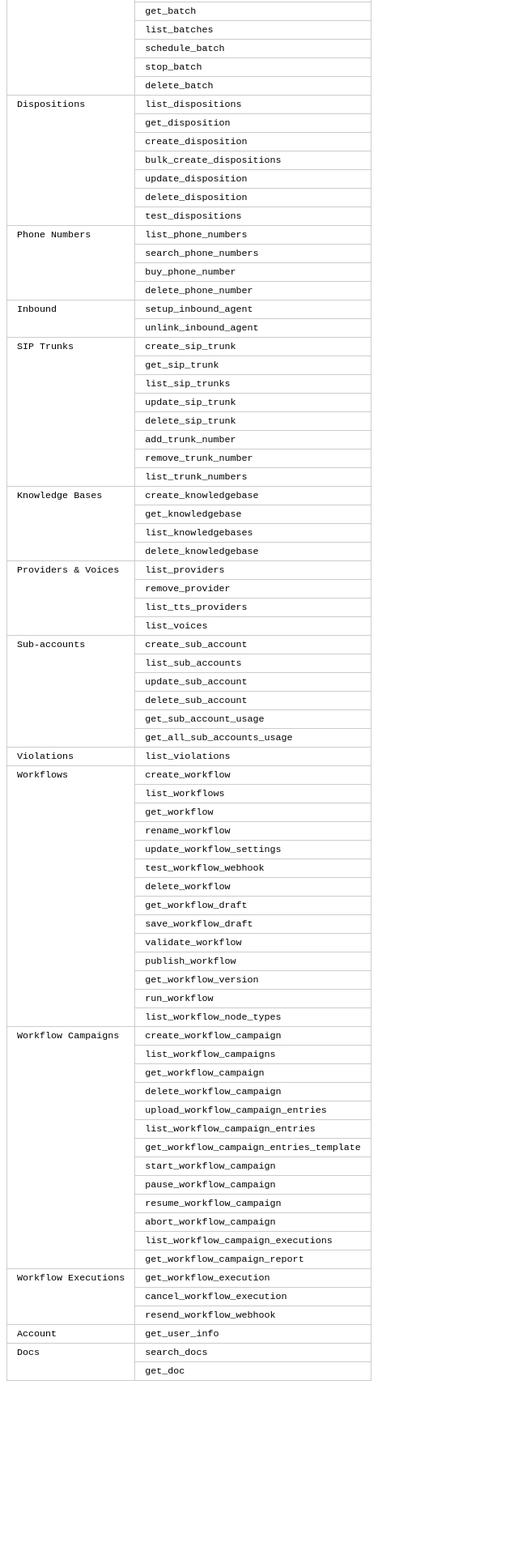
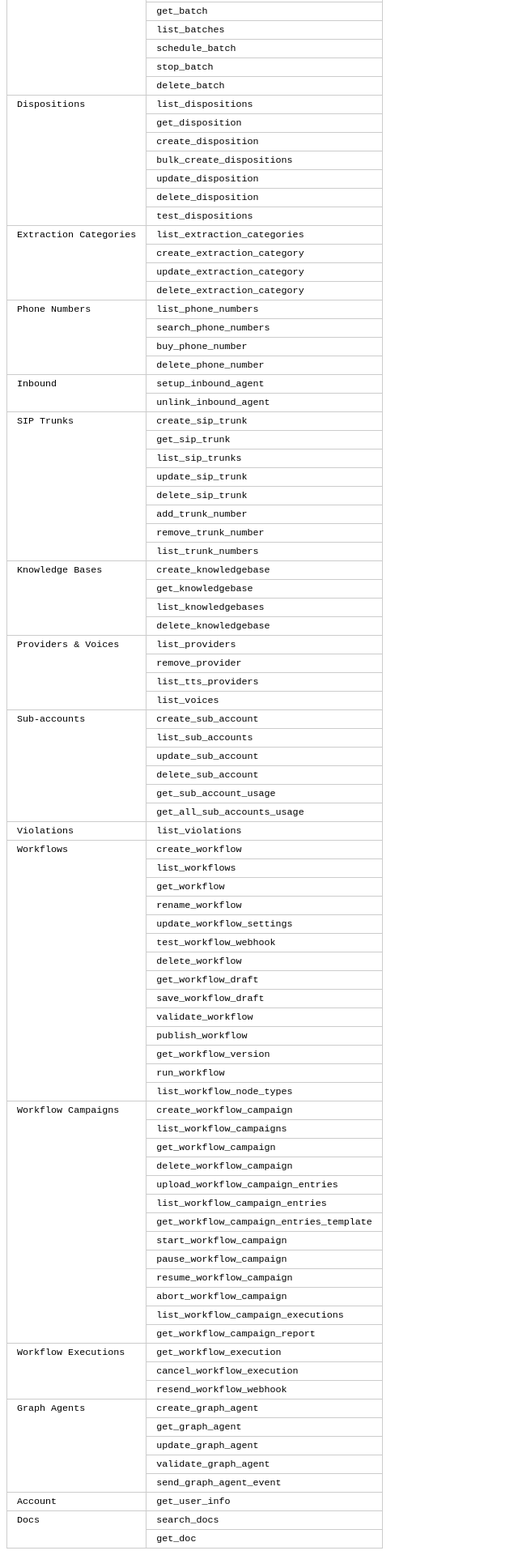
Before and after one commit to bolna-ai/mcp, a Next.js app: page / in a window 1280 px wide. Shown: the part 1276-3196 px from the top of the page at 81% size, without its empty margins (0-640 px from the left). Before the commit the page ends 2989 px from the top, so only its background shows below. Built offline with nearby package versions, Linux system fonts and the light colour scheme.

Commit message:
feat: list graph agent tools on the landing page
Add the Graph Agents category to mcp.bolna.ai. Also add the four
extraction-category tools, which were registered but missing from the
page, so the listed count matches the server's 96 tools.

```diff
--- a/app/page.tsx
+++ b/app/page.tsx
@@ -45,6 +45,15 @@ const TOOL_CATEGORIES: { category: string; tools: string[] }[] = [
       "update_disposition",
       "delete_disposition",
       "test_dispositions",
+    ],
+  },
+  {
+    category: "Extraction Categories",
+    tools: [
+      "list_extraction_categories",
+      "create_extraction_category",
+      "update_extraction_category",
+      "delete_extraction_category",
     ],
   },
   {
@@ -141,6 +150,16 @@ const TOOL_CATEGORIES: { category: string; tools: string[] }[] = [
   {
     category: "Workflow Executions",
     tools: ["get_workflow_execution", "cancel_workflow_execution", "resend_workflow_webhook"],
+  },
+  {
+    category: "Graph Agents",
+    tools: [
+      "create_graph_agent",
+      "get_graph_agent",
+      "update_graph_agent",
+      "validate_graph_agent",
+      "send_graph_agent_event",
+    ],
   },
   {
     category: "Account",
```
